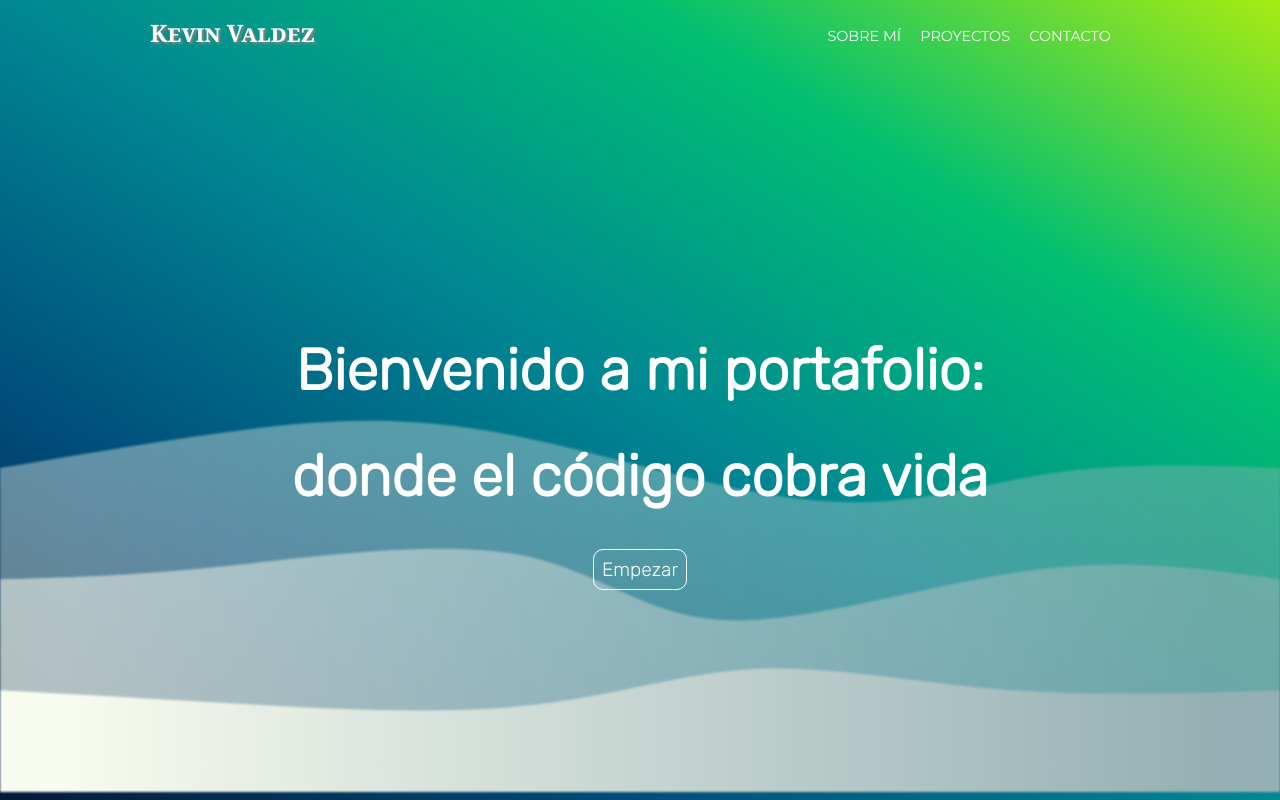
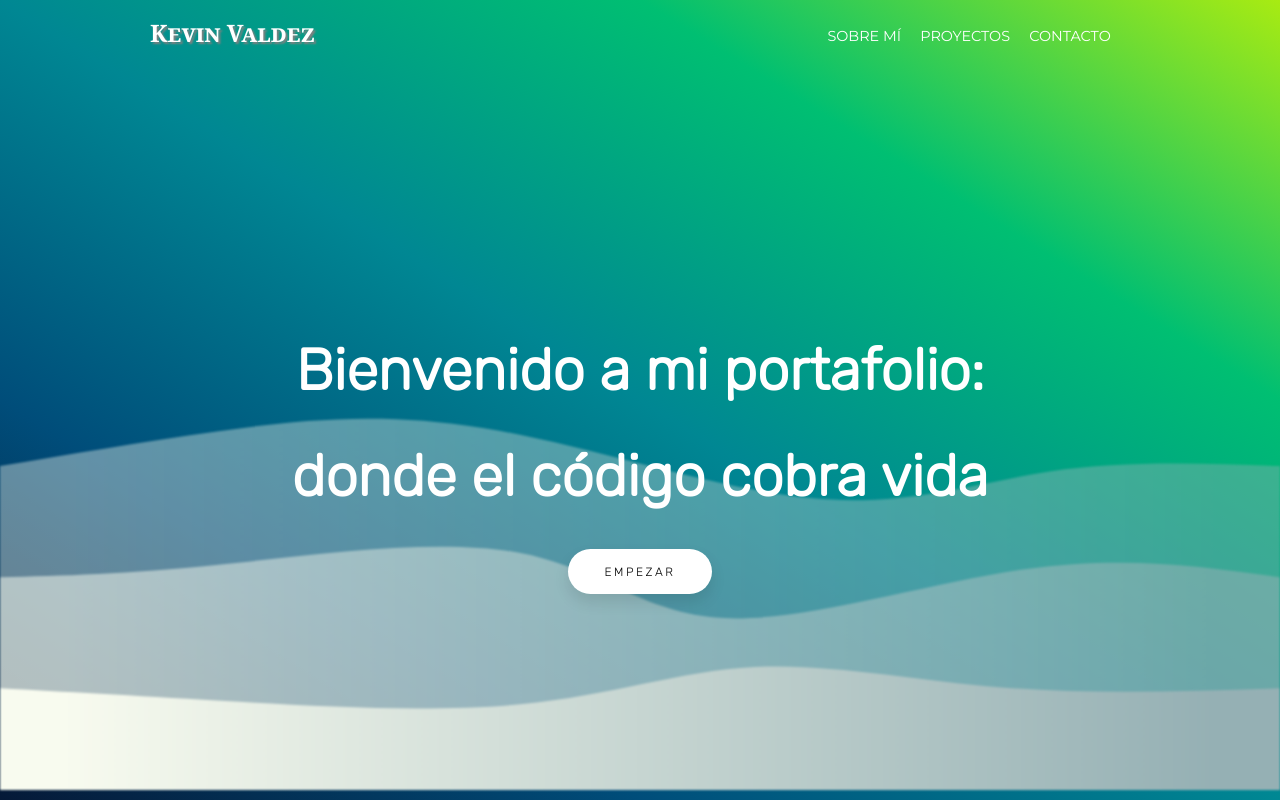
Before and after one commit to RefinedCandle49/Portafolio, a plain HTML site: page index.html in a window 1280 px wide. Drawn offline with Linux system fonts and the light colour scheme.

Commit message:
home button upgrade and fixes

```diff
--- a/estilos.css
+++ b/estilos.css
@@ -93,16 +93,17 @@ nav a:hover {
 }
 
 .home-button{
-	font-size: 1.2rem;
 	font-family: 'Rubik', sans-serif;
 	background-color: transparent;
     background-repeat: no-repeat;
 	padding: 8px;
 	border: none;
+	animation: home-button-animation 1s forwards;
+	transition: all 0.3s ease 0s;
 }
 
-.home-button {
-	animation: home-button-animation 1s forwards;
+.home-button:hover{
+	transform: translateY(-7px);
 }
 
 @keyframes home-button-animation {
@@ -115,25 +116,31 @@ nav a:hover {
 }
 
 .home-button a {
-	text-decoration: none;
-	color: white;
-	background-color: transparent;
-    background-repeat: no-repeat;
-	border: 1.5px solid #fff;
-	padding: 8px;
-	border-radius: 10px;
-	transition: 0.3s;
-	z-index: 1;
+  padding: 1.3em 3em;
+  font-size: 12px;
+  text-transform: uppercase;
+  letter-spacing: 2.5px;
+  font-weight: 500;
+  color: #000;
+  background-color: #fff;
+  border: none;
+  border-radius: 45px;
+  box-shadow: 0px 8px 15px rgba(0, 0, 0, 0.1);
+  transition: all 0.3s ease 0s;
+  cursor: pointer;
+  outline: none;
+  text-decoration: none;
 }
 
+
 .home-button a:hover {
-	transition: 0.3s;
-	border: 1.5px solid #0f3347;
-	color: #0f3347;
+	background-color: #004d7a;
+	box-shadow: 0px 15px 20px #008793;
+	color: #fff;
 }
 
 .waves {
-	animation: waves-animation 1.5s;
+	animation: waves-animation 2.5s;
 	filter: blur(1px);
 
 }
--- a/information.css
+++ b/information.css
@@ -1,8 +1,11 @@
 body {
 	margin: 0;
 	padding: 0;
+    font-family: 'Montserrat', sans-serif;
+	background-image: linear-gradient(to right top, #051937, #004d7a, #008793, #00bf72, #a8eb12);
+	background-size: cover;
+    background-attachment: fixed;
 
-	overflow: hidden;
 }
 
 /*----------NAVBAR & ANIMATION----------*/
@@ -19,6 +22,8 @@ header {
     background-image: linear-gradient(to right top, #051937, #004d7a, #008793, #00bf72, #a8eb12);
 	background-size: cover;
     background-attachment: fixed;
+	position: sticky;
+	top: 0px;
 }
 
 #header-title {
@@ -66,3 +71,36 @@ nav a:hover {
 
 }
 /*----------NAVBAR & ANIMATION----------*/
+
+/*----------ABOUT ME----------*/
+.about-me {
+	display: grid;
+	grid-template-columns: 50% 50%;
+	text-align: center;
+	height: 100vh;
+	margin: 2% 12% 12% 12% ;
+
+	-webkit-box-shadow: 0px 2px 23px 6px rgba(0,0,0,0.2);
+	-moz-box-shadow: 0px 2px 23px 6px rgba(0,0,0,0.2);
+	box-shadow: 0px 2px 23px 6px rgba(0,0,0,0.2);
+}
+
+#grid1 {
+	animation: about-me-animation 2s;
+	background-color: red;
+}
+
+#grid2 {
+	animation: about-me-animation 2s;
+	background-color: yellow;
+}
+
+
+@keyframes about-me-animation{
+	from {
+		width: 50%;
+	}
+	to {
+		width: 100%;
+	}
+}
```
Also changed, not shown: information.html (+30 -4 lines).
